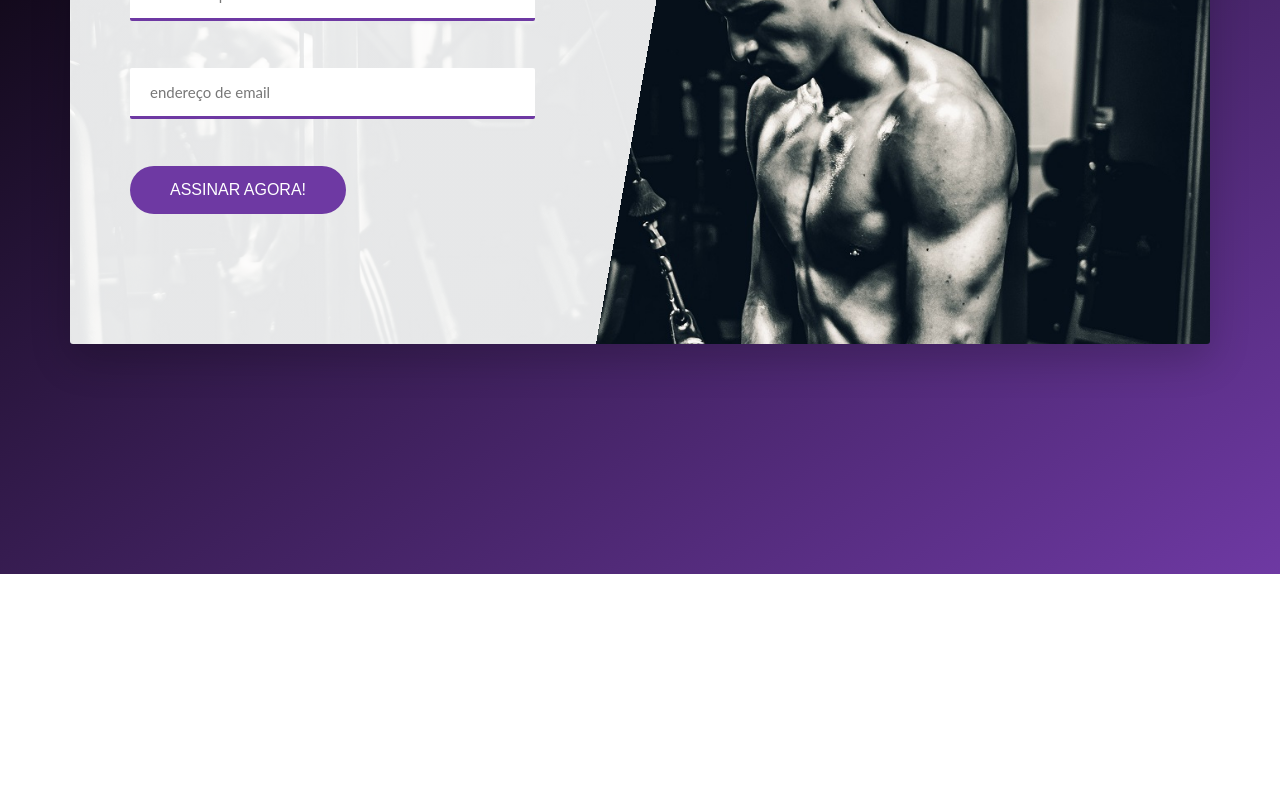
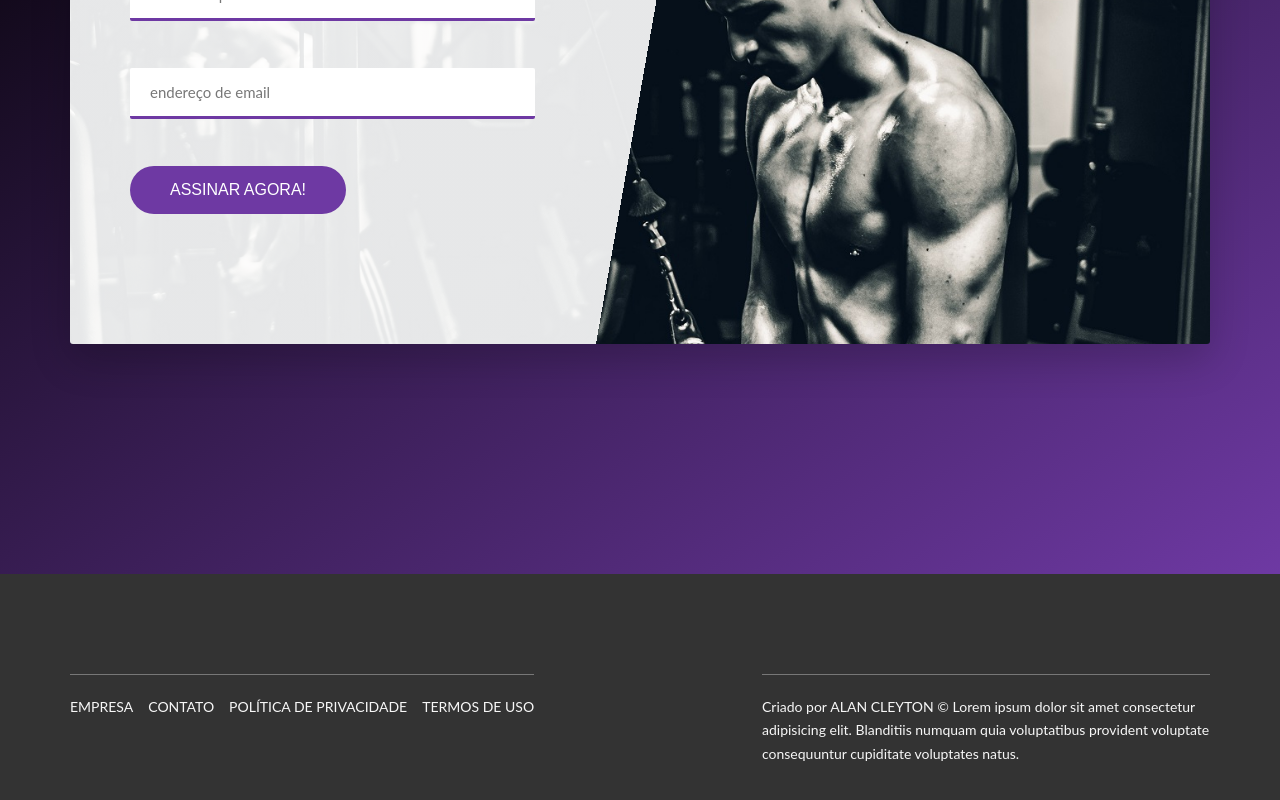
Before and after one commit to alancleyton/Projeto-Fitgym, a React app: page / in a window 1280 px wide. Shown: the part 4407-5207 px from the top of the page. Before the commit the page ends 4981 px from the top, so only its background shows below. Built offline with nearby package versions, Linux system fonts and the light colour scheme.

Commit message:
Criado o footer

```diff
--- a/src/app.jsx
+++ b/src/app.jsx
@@ -6,6 +6,7 @@ import Turmas from './components/turmas';
 import Precos from './components/precos';
 import Testemunhos from './components/testemunhos';
 import Assinar from './components/assinar';
+import Footer from './template/footer';
 
 
 class App extends Component {
@@ -20,6 +21,7 @@ class App extends Component {
                     <Testemunhos/>
                     <Assinar/>
                 </main>
+                <Footer/>
             </div>
         );
     }
--- a/src/assets/css/styles.css
+++ b/src/assets/css/styles.css
@@ -404,6 +404,38 @@ body {
   .row .col-3-of-4 {
     width: calc(3 * ((100% - 3 * 2rem) / 4) + 2 * 2rem); }
 
+.footer {
+  background-color: #333;
+  padding: 10rem 0;
+  font-size: 1.4rem;
+  color: #f7f7f7; }
+  .footer__navegation {
+    border-top: solid 1px #777;
+    padding-top: 2rem;
+    display: inline-block; }
+  .footer__list {
+    list-style: none; }
+  .footer__item {
+    display: inline-block; }
+    .footer__item:not(:last-child) {
+      margin-right: 1.5rem; }
+  .footer__link:link, .footer__link:visited {
+    color: #f7f7f7;
+    background-color: #333;
+    text-decoration: none;
+    text-transform: uppercase;
+    display: inline-block;
+    transition: all .2s; }
+  .footer__link:hover, .footer__link:active {
+    color: #6e39a3;
+    box-shadow: 0 1rem 2rem rgba(0, 0, 0, 0.4);
+    transform: rotate(3deg) scale(1.2); }
+  .footer__copyright {
+    border-top: solid 1px #777;
+    padding-top: 2rem;
+    width: 80%;
+    float: right; }
+
 .section-sobre {
   padding: 15rem 0;
   max-width: 102.4rem;
--- a/src/assets/scss/abstracts/_variables.scss
+++ b/src/assets/scss/abstracts/_variables.scss
@@ -10,6 +10,8 @@ $big-font-size: 20rem;
 $color-black: #000;
 $color-white: #fff;
 $color-grey-dark: #777;
+$color-grey-dark-2: #999;
+$color-grey-dark-3: #333;
 $color-grey-light: #f7f7f7;
 $color-purple-dark: #6e39a3;
 $color-pink-dark: #bd1153;
--- /dev/null
+++ b/src/assets/scss/layout/_footer.scss
@@ -0,0 +1,52 @@
+.footer{
+    background-color: $color-grey-dark-3;
+    padding: 10rem 0;
+    font-size: 1.4rem;
+    color: $color-grey-light;
+
+
+    &__navegation{
+        border-top: solid 1px $color-grey-dark;
+        padding-top: 2rem;
+        display: inline-block;
+    }
+
+    &__list{
+        list-style: none;
+    }
+
+    &__item{
+        display: inline-block;
+
+        &:not(:last-child){
+            margin-right: 1.5rem;
+        }
+    }
+
+    &__link{
+
+        &:link,
+        &:visited{
+            color: $color-grey-light;
+            background-color: $color-grey-dark-3;
+            text-decoration: none;
+            text-transform: uppercase;
+            display: inline-block;
+            transition: all .2s;
+        }
+
+        &:hover,
+        &:active{
+            color: $color-purple-dark;
+            box-shadow: 0 1rem 2rem rgba($color-black, .4);
+            transform: rotate(3deg) scale(1.2);
+        }
+    }
+
+    &__copyright{
+        border-top: solid 1px $color-grey-dark;
+        padding-top: 2rem;
+        width: 80%;
+        float: right;
+    }
+}
--- a/src/assets/scss/main.scss
+++ b/src/assets/scss/main.scss
@@ -19,5 +19,6 @@
 
 @import './layout/header';
 @import './layout/grid';
+@import './layout/footer';
 
 @import './pages/home';
--- /dev/null
+++ b/src/template/footer.jsx
@@ -0,0 +1,24 @@
+import React from 'react';
+
+export default props => (
+    <footer className="footer">
+        <div className="row">
+            <div className="col-1-of-2">
+                <div className="footer__navegation">
+                    <ul className="footer__list">
+                        <li className="footer__item"><a href="#" className="footer__link">Empresa</a></li>
+                        <li className="footer__item"><a href="#" className="footer__link">Contato</a></li>
+                        <li className="footer__item"><a href="#" className="footer__link">política de privacidade</a></li>
+                        <li className="footer__item"><a href="#" className="footer__link">Termos de uso</a></li>
+                    </ul>
+                </div>
+            </div>
+
+            <div className="col-1-of-2">
+                <p className="footer__copyright">
+                    Criado por <a href="#" className="footer__link">Alan Cleyton</a> &copy; Lorem ipsum dolor sit amet consectetur adipisicing elit. Blanditiis numquam quia voluptatibus provident voluptate consequuntur cupiditate voluptates natus.
+                </p>
+            </div>
+        </div>
+    </footer>
+);
```
